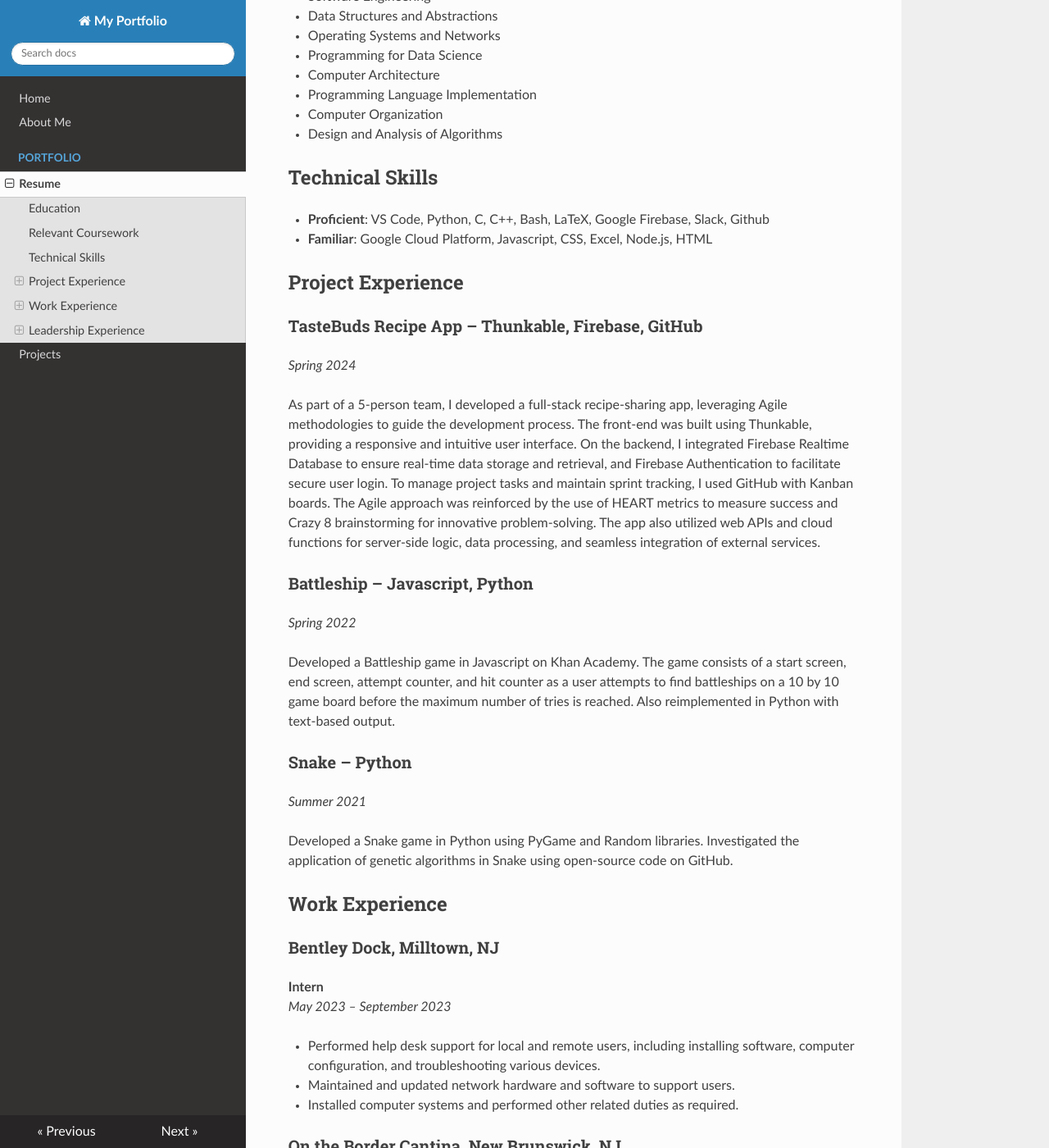
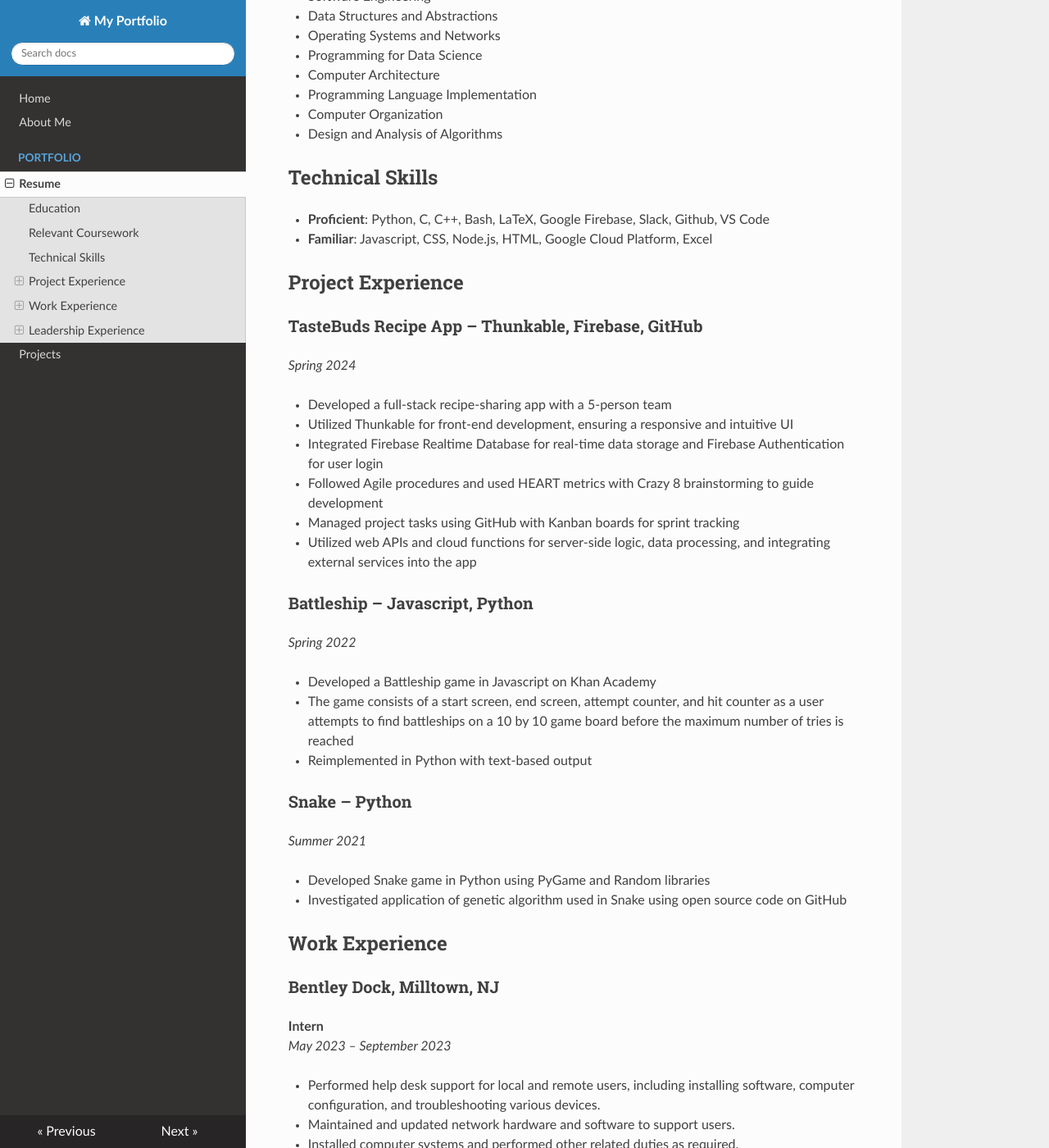
Before and after one commit to Jwoller28/website, an MkDocs documentation site: the page built from docs/resume.md, in a window 1280 px wide and 1400 px high, scrolled down 553 px. Shown: the whole window at 82% size. Built offline with MkDocs 1.6.1, drawn with Linux system fonts in a browser that asks for light colours; nearby versions of some CDN libraries.

Commit message:
website update

```diff
--- a/docs/resume.md
+++ b/docs/resume.md
@@ -24,24 +24,35 @@ Bachelor of Science in Computer Science
 - Design and Analysis of Algorithms
 
 ## Technical Skills
-- **Proficient**: VS Code, Python, C, C++, Bash, LaTeX, Google Firebase, Slack, Github
-- **Familiar**: Google Cloud Platform, Javascript, CSS, Excel, Node.js, HTML
+- **Proficient**: Python, C, C++, Bash, LaTeX, Google Firebase, Slack, Github, VS Code
+- **Familiar**: Javascript, CSS, Node.js, HTML, Google Cloud Platform, Excel
 
 ## Project Experience
 ### TasteBuds Recipe App – Thunkable, Firebase, GitHub
 *Spring 2024*
 
-As part of a 5-person team, I developed a full-stack recipe-sharing app, leveraging Agile methodologies to guide the development process. The front-end was built using Thunkable, providing a responsive and intuitive user interface. On the backend, I integrated Firebase Realtime Database to ensure real-time data storage and retrieval, and Firebase Authentication to facilitate secure user login. To manage project tasks and maintain sprint tracking, I used GitHub with Kanban boards. The Agile approach was reinforced by the use of HEART metrics to measure success and Crazy 8 brainstorming for innovative problem-solving. The app also utilized web APIs and cloud functions for server-side logic, data processing, and seamless integration of external services.
+- Developed a full-stack recipe-sharing app with a 5-person team
+- Utilized Thunkable for front-end development, ensuring a responsive and intuitive UI
+- Integrated Firebase Realtime Database for real-time data storage and Firebase Authentication for user login
+- Followed Agile procedures and used HEART metrics with Crazy 8 brainstorming to guide development
+- Managed project tasks using GitHub with Kanban boards for sprint tracking
+- Utilized web APIs and cloud functions for server-side logic, data processing, and integrating external services into the app
+
 
 ### Battleship – Javascript, Python
 *Spring 2022*
 
-Developed a Battleship game in Javascript on Khan Academy. The game consists of a start screen, end screen, attempt counter, and hit counter as a user attempts to find battleships on a 10 by 10 game board before the maximum number of tries is reached. Also reimplemented in Python with text-based output.
+- Developed a Battleship game in Javascript on Khan Academy
+- The game consists of a start screen, end screen, attempt counter, and hit counter as a user attempts to find battleships on a 10 by 10 game board before the maximum number of tries is reached
+- Reimplemented in Python with text-based output
+
 
 ### Snake – Python
 *Summer 2021*
 
-Developed a Snake game in Python using PyGame and Random libraries. Investigated the application of genetic algorithms in Snake using open-source code on GitHub.
+- Developed Snake game in Python using PyGame and Random libraries
+- Investigated application of genetic algorithm used in Snake using open source code on GitHub
+
 
 ## Work Experience
 ### Bentley Dock, Milltown, NJ
```
Also changed, not shown: docs/aboutMe.md (+1 -1 lines), site/aboutMe/index.html, site/index.html, site/resume/index.html, site/search/search_index.json, 1 other file.
